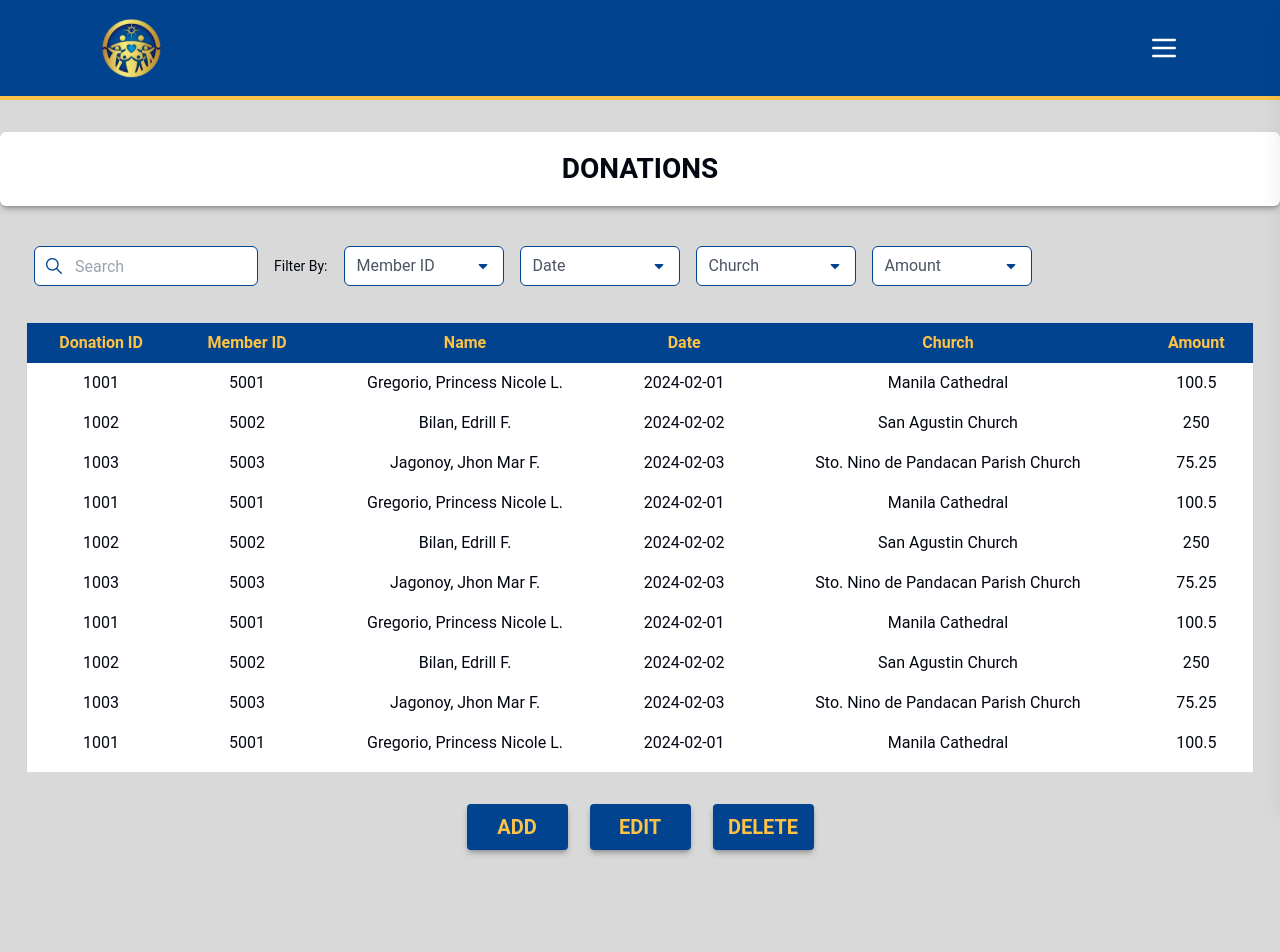
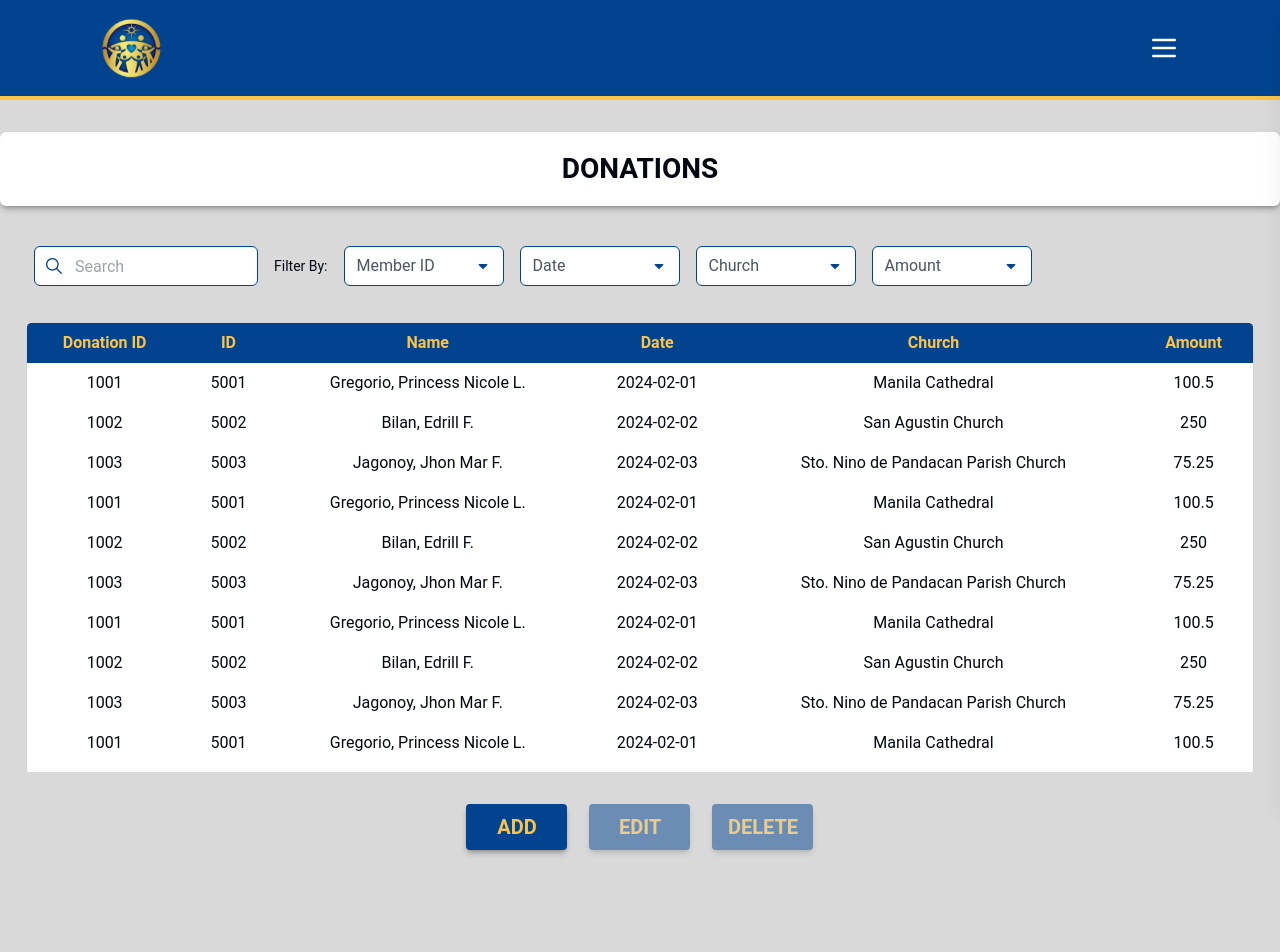
Before and after one commit to CoderTofu/FFWPU_System, a Next.js app: page /donation in a window 1280 px wide. Shown: the top 952 px of the page. Built offline with nearby package versions, Linux system fonts and the light colour scheme.

Commit message:
added button behaviors

```diff
--- a/src/app/(private)/donation/page.tsx
+++ b/src/app/(private)/donation/page.tsx
@@ -6,32 +6,32 @@ import Modal from "@/components/Modal";
 import Table from "@/components/Table";
 
 export default function Donation() {
+  const [selectedRow, setSelectedRow] = useState<{ ID: number } | null>(null);
   const router = useRouter();
+  const [openDropdown, setOpenDropdown] = useState<string | null>(null);
+  const [showDeleteModal, setShowDeleteModal] = useState(false);
+  const dropdownRef = useRef<HTMLDivElement>(null);
 
   const data = [
-    { "Donation ID": 1001, "Member ID": 5001, Name: "Gregorio, Princess Nicole L.", Date: "2024-02-01", Church: "Manila Cathedral", Amount: 100.50 },
-    { "Donation ID": 1002, "Member ID": 5002, Name: "Bilan, Edrill F.", Date: "2024-02-02", Church: "San Agustin Church", Amount: 250.00 },
-    { "Donation ID": 1003, "Member ID": 5003, Name: "Jagonoy, Jhon Mar F.", Date: "2024-02-03", Church: "Sto. Nino de Pandacan Parish Church", Amount: 75.25 },
-    { "Donation ID": 1001, "Member ID": 5001, Name: "Gregorio, Princess Nicole L.", Date: "2024-02-01", Church: "Manila Cathedral", Amount: 100.50 },
-    { "Donation ID": 1002, "Member ID": 5002, Name: "Bilan, Edrill F.", Date: "2024-02-02", Church: "San Agustin Church", Amount: 250.00 },
-    { "Donation ID": 1003, "Member ID": 5003, Name: "Jagonoy, Jhon Mar F.", Date: "2024-02-03", Church: "Sto. Nino de Pandacan Parish Church", Amount: 75.25 },
-    { "Donation ID": 1001, "Member ID": 5001, Name: "Gregorio, Princess Nicole L.", Date: "2024-02-01", Church: "Manila Cathedral", Amount: 100.50 },
-    { "Donation ID": 1002, "Member ID": 5002, Name: "Bilan, Edrill F.", Date: "2024-02-02", Church: "San Agustin Church", Amount: 250.00 },
-    { "Donation ID": 1003, "Member ID": 5003, Name: "Jagonoy, Jhon Mar F.", Date: "2024-02-03", Church: "Sto. Nino de Pandacan Parish Church", Amount: 75.25 },
-    { "Donation ID": 1001, "Member ID": 5001, Name: "Gregorio, Princess Nicole L.", Date: "2024-02-01", Church: "Manila Cathedral", Amount: 100.50 },
-    { "Donation ID": 1002, "Member ID": 5002, Name: "Bilan, Edrill F.", Date: "2024-02-02", Church: "San Agustin Church", Amount: 250.00 },
-    { "Donation ID": 1003, "Member ID": 5003, Name: "Jagonoy, Jhon Mar F.", Date: "2024-02-03", Church: "Sto. Nino de Pandacan Parish Church", Amount: 75.25 },
+    { "Donation ID": 1001, ID: 5001, Name: "Gregorio, Princess Nicole L.", Date: "2024-02-01", Church: "Manila Cathedral", Amount: 100.50 },
+    { "Donation ID": 1002, ID: 5002, Name: "Bilan, Edrill F.", Date: "2024-02-02", Church: "San Agustin Church", Amount: 250.00 },
+    { "Donation ID": 1003, ID: 5003, Name: "Jagonoy, Jhon Mar F.", Date: "2024-02-03", Church: "Sto. Nino de Pandacan Parish Church", Amount: 75.25 },
+    { "Donation ID": 1001, ID: 5001, Name: "Gregorio, Princess Nicole L.", Date: "2024-02-01", Church: "Manila Cathedral", Amount: 100.50 },
+    { "Donation ID": 1002, ID: 5002, Name: "Bilan, Edrill F.", Date: "2024-02-02", Church: "San Agustin Church", Amount: 250.00 },
+    { "Donation ID": 1003, ID: 5003, Name: "Jagonoy, Jhon Mar F.", Date: "2024-02-03", Church: "Sto. Nino de Pandacan Parish Church", Amount: 75.25 },
+    { "Donation ID": 1001, ID: 5001, Name: "Gregorio, Princess Nicole L.", Date: "2024-02-01", Church: "Manila Cathedral", Amount: 100.50 },
+    { "Donation ID": 1002, ID: 5002, Name: "Bilan, Edrill F.", Date: "2024-02-02", Church: "San Agustin Church", Amount: 250.00 },
+    { "Donation ID": 1003, ID: 5003, Name: "Jagonoy, Jhon Mar F.", Date: "2024-02-03", Church: "Sto. Nino de Pandacan Parish Church", Amount: 75.25 },
+    { "Donation ID": 1001, ID: 5001, Name: "Gregorio, Princess Nicole L.", Date: "2024-02-01", Church: "Manila Cathedral", Amount: 100.50 },
+    { "Donation ID": 1002, ID: 5002, Name: "Bilan, Edrill F.", Date: "2024-02-02", Church: "San Agustin Church", Amount: 250.00 },
+    { "Donation ID": 1003, ID: 5003, Name: "Jagonoy, Jhon Mar F.", Date: "2024-02-03", Church: "Sto. Nino de Pandacan Parish Church", Amount: 75.25 },
   ];
 
-  const columnConfig = {
-    lg: ["Donation ID", "Member ID", "Name", "Date", "Church", "Amount"],
+  const column = {
+    lg: ["Donation ID", "ID", "Name", "Date", "Church", "Amount"],
     md: ["Donation ID", "Name", "Date", "Amount"],
     sm: ["Name", "Amount"],
   };
-
-  const [openDropdown, setOpenDropdown] = useState<string | null>(null);
-  const [showDeleteModal, setShowDeleteModal] = useState(false);
-  const dropdownRef = useRef<HTMLDivElement>(null);
 
   // Toggle dropdown visibility
   const toggleDropdown = (dropdown: string) => {
@@ -47,6 +47,18 @@ export default function Donation() {
     };
     document.addEventListener("mousedown", handleClickOutside);
     return () => document.removeEventListener("mousedown", handleClickOutside);
+  }, []);
+
+  // Button behavior
+  useEffect(() => {
+    const handleClickOutside = (event: MouseEvent) => {
+      if (!(event.target as HTMLElement)?.closest("table")) {
+        setSelectedRow(null); // Reset when clicking outside the table
+      }
+    };
+
+    document.addEventListener("click", handleClickOutside);
+    return () => document.removeEventListener("click", handleClickOutside);
   }, []);
 
   return (
@@ -118,10 +130,25 @@ export default function Donation() {
     </div>
   </div>
 
+      {/* Table Section */}
 
-      {/* Table Section */}
-      <div className="bg-white mt-5 mx-auto sm:w-[90%] md:w-[90%] lg:w-[90%] xl:w-[96%] items-center justify-center">
-        <Table data={data} columns={columnConfig}/>
+      <div className= "overflow-hidden rounded-lg mt-5 mx-auto sm:w-[90%] md:w-[90%] lg:w-[90%] xl:w-[96%] items-center justify-center">
+
+      <div className="bg-white"
+        onClick={(event) => {
+        const target = event.target as HTMLElement;
+        const row = target.closest("tr"); // Find the clicked row
+
+      if (row) {
+        const rowIndex = row.rowIndex - 1; //Adjust for header row
+      if (rowIndex >= 0 && data[rowIndex]) {
+        setSelectedRow(data[rowIndex]); //Store the selected row
+      }
+    }
+  }}
+>
+
+      <Table data={data} columns={column} />
       </div>
 
       <div className="font-bold text-[#FCC346] text-[20px] mt-[32px] mb-[180px] flex flex-wrap justify-center gap-[22px]">
@@ -129,15 +156,30 @@ export default function Donation() {
           ADD
         </button>
 
-        <button onClick={() => router.push('/donation/edit-donation')} className="w-[101px] bg-[#01438F] p-2 rounded-sm shadow-md shadow-black/25">
-          EDIT
+        <button onClick={() => {console.log("", selectedRow); setSelectedRow(null); //Reset after clicking
+         }}
+            disabled={!selectedRow}
+            className={`${
+            selectedRow
+            ? "w-[101px] bg-[#01438F] p-2 rounded-sm shadow-md shadow-black/25"
+            : "w-[101px] bg-[#01438F] p-2 rounded-sm shadow-md shadow-black/25 opacity-50 cursor-not-allowed"
+            }`}
+        >
+            EDIT
         </button>
 
-        <button onClick={() => setShowDeleteModal(true)} className="w-[101px] bg-[#01438F] p-2 rounded-sm shadow-md shadow-black/25">
-          DELETE
+        <button onClick={() => setShowDeleteModal(true)}
+            disabled={!selectedRow} // Disable if no row is selected
+            className={`${
+            selectedRow
+            ? "w-[101px] bg-[#01438F] p-2 rounded-sm shadow-md shadow-black/25"
+            : "w-[101px] bg-[#01438F] p-2 rounded-sm shadow-md shadow-black/25 opacity-50 cursor-not-allowed"
+            }`}
+        >
+            DELETE
         </button>
+      </div>
 
-      </div>
       {/* Delete Confirmation Modal */}
         {showDeleteModal && (
           <Modal
@@ -151,7 +193,7 @@ export default function Donation() {
       )}
 
     </div>
-
+  </div>
 
   );
 }
```
